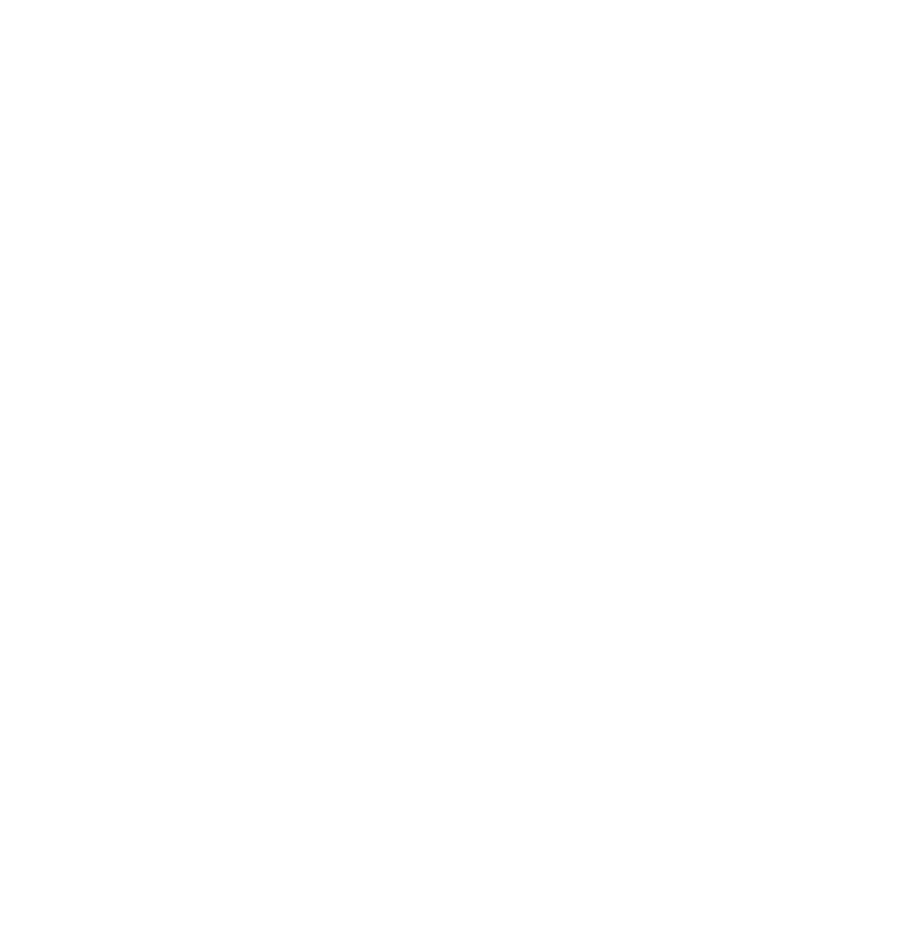
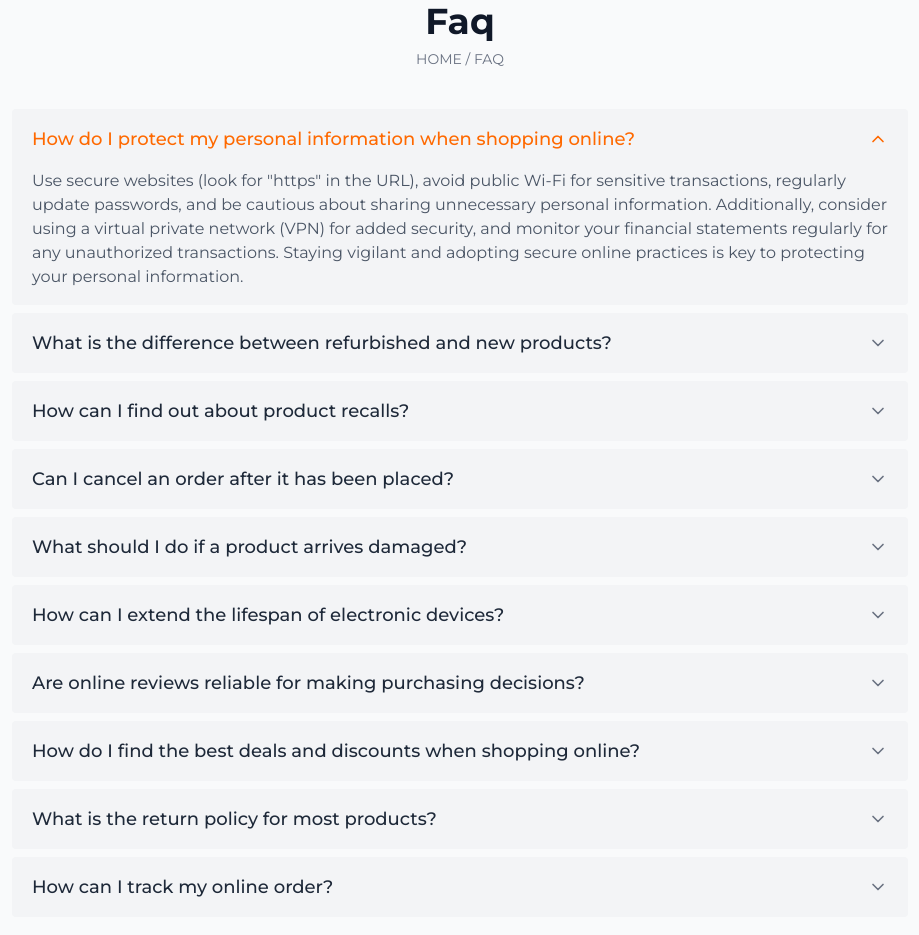
Before and after one commit to Amit123Singh/MAIPL-ecommerce, a React (Vite) app in the folder maipl-ecommerce/: page / in a window 1280 px wide. Shown: the part 2060-2995 px from the top of the page, without its empty margins (180-1099 px from the left). Before the commit the page ends 1981 px from the top, so only its background shows below. Built offline with nearby package versions, Linux system fonts and the light colour scheme.

Commit message:
added faq section

```diff
--- a/maipl-ecommerce/src/App.jsx
+++ b/maipl-ecommerce/src/App.jsx
@@ -2,7 +2,7 @@ import React from 'react';
 import Icon1 from './assets/svgs/ab.svg?react';
 import Icon2 from './assets/svgs/ac.svg?react';
 import Icon3 from './assets/svgs/ad.svg?react';
-
+import Faq from './components/Faq';
 
 
 // Header Component for Breadcrumbs
@@ -221,6 +221,8 @@ const App = () => {
             <TeamSection />
             {/* <FeaturesSection /> */}
         </main>
+
+        <Faq />
     </div>
   );
 };
--- /dev/null
+++ b/maipl-ecommerce/src/components/Faq.jsx
@@ -0,0 +1,130 @@
+import React, { useState } from 'react';
+
+// Data for the FAQ section
+const faqData = [
+  {
+    question: 'How do I protect my personal information when shopping online?',
+    answer: 'Use secure websites (look for "https" in the URL), avoid public Wi-Fi for sensitive transactions, regularly update passwords, and be cautious about sharing unnecessary personal information. Additionally, consider using a virtual private network (VPN) for added security, and monitor your financial statements regularly for any unauthorized transactions. Staying vigilant and adopting secure online practices is key to protecting your personal information.',
+  },
+  {
+    question: 'What is the difference between refurbished and new products?',
+    answer: 'New products are brand new, unused, and come with a full manufacturer\'s warranty. Refurbished products have been returned, inspected, repaired if necessary, and tested to function like new. They may have minor cosmetic blemishes and typically come with a limited warranty. They are a great way to get a product at a lower price.',
+  },
+  {
+    question: 'How can I find out about product recalls?',
+    answer: 'You can check for product recalls on government websites like the Consumer Product Safety Commission (CPSC) in the US. You can also sign up for email alerts from these agencies or check the manufacturer\'s website for any recall information related to your products.',
+  },
+  {
+    question: 'Can I cancel an order after it has been placed?',
+    answer: 'Whether you can cancel an order depends on the retailer\'s policy and how quickly you act. Many retailers have a small window of time after the order is placed during which you can cancel it. Once the order has been processed or shipped, you typically cannot cancel it and will have to go through the return process.',
+  },
+  {
+    question: 'What should I do if a product arrives damaged?',
+    answer: 'If a product arrives damaged, contact the seller immediately. Take photos of the damaged product and packaging as evidence. Most sellers have a policy for handling damaged goods and will offer a replacement, refund, or repair.',
+  },
+  {
+    question: 'How can I extend the lifespan of electronic devices?',
+    answer: 'To extend the lifespan of your electronic devices, keep them clean, avoid extreme temperatures, use surge protectors, keep software updated, and handle them with care. For battery-powered devices, follow the manufacturer\'s recommendations for battery care.',
+  },
+  {
+    question: 'Are online reviews reliable for making purchasing decisions?',
+    answer: 'Online reviews can be helpful, but it\'s important to be critical. Look for trends across multiple reviews rather than focusing on a single one. Be wary of overly positive or negative reviews, and check reviews from multiple sources if possible. Verified purchase reviews are often more reliable.',
+  },
+  {
+    question: 'How do I find the best deals and discounts when shopping online?',
+    answer: 'To find the best deals, you can use price comparison websites, browser extensions that automatically apply coupons, sign up for newsletters from your favorite retailers, and shop during major sales events like Black Friday. Following brands on social media can also alert you to special promotions.',
+  },
+  {
+    question: 'What is the return policy for most products?',
+    answer: 'Return policies vary widely by retailer and product type. Always check the return policy before making a purchase. Key things to look for are the timeframe for returns, whether you get a full refund or store credit, who pays for return shipping, and if there are any restocking fees.',
+  },
+  {
+    question: 'How can I track my online order?',
+    answer: 'After you place an order, you will typically receive a confirmation email with a tracking number. You can use this number on the carrier\'s website (like UPS, FedEx, or USPS) to see the status and location of your shipment. Many retailers also provide tracking information in your account section on their website.',
+  },
+];
+
+// ChevronDown Icon Component
+const ChevronDown = ({ className }) => (
+  <svg xmlns="http://www.w3.org/2000/svg" width="24" height="24" viewBox="0 0 24 24" fill="none" stroke="currentColor" strokeWidth="2" strokeLinecap="round" strokeLinejoin="round" className={className}>
+    <path d="m6 9 6 6 6-6" />
+  </svg>
+);
+
+// ChevronUp Icon Component
+const ChevronUp = ({ className }) => (
+  <svg xmlns="http://www.w3.org/2000/svg" width="24" height="24" viewBox="0 0 24 24" fill="none" stroke="currentColor" strokeWidth="2" strokeLinecap="round" strokeLinejoin="round" className={className}>
+    <path d="m18 15-6-6-6 6" />
+  </svg>
+);
+
+// Individual FAQ Item Component
+const FaqItem = ({ item, isOpen, onClick }) => {
+  return (
+    // Applied card styling here: background, rounding, shadow
+    <div className="bg-gray-100 rounded-sm overflow-hidden">
+      <button
+        className="flex justify-between items-center w-full text-left py-4 px-5 focus:outline-none"
+        onClick={onClick}
+      >
+        <h3 className={`text-base md:text-lg font-medium ${isOpen ? 'text-orange-500' : 'text-gray-800'}`}>
+          {item.question}
+        </h3>
+        {isOpen ? <ChevronUp className="h-5 w-5 text-orange-500" /> : <ChevronDown className="h-5 w-5 text-gray-500" />}
+      </button>
+      <div
+        className={`transition-all duration-300 ease-in-out overflow-hidden ${
+          isOpen ? 'max-h-96' : 'max-h-0'
+        }`}
+      >
+        <div className="px-5 pb-4 text-gray-600">
+          <p>{item.answer}</p>
+        </div>
+      </div>
+    </div>
+  );
+};
+
+// Main FAQ Component
+const Faq = () => {
+  const [openIndex, setOpenIndex] = useState(0); // First item is open by default
+
+  const handleItemClick = (index) => {
+    setOpenIndex(openIndex === index ? null : index);
+  };
+
+  return (
+    <section className="bg-gray-50 py-12 md:py-20">
+      <div className="container mx-auto px-4 sm:px-6 lg:px-8">
+        <div className="text-center mb-10">
+          <h1 className="text-3xl sm:text-4xl font-bold text-gray-900">Faq</h1>
+          <p className="text-sm text-gray-500 mt-2">
+            <a href="#" className="hover:text-orange-500">HOME</a> / FAQ
+          </p>
+        </div>
+        {/* Changed the container to a flex column and added a gap */}
+        <div className="max-w-4xl mx-auto flex flex-col gap-2">
+          {faqData.map((item, index) => (
+            <FaqItem
+              key={index}
+              item={item}
+              isOpen={openIndex === index}
+              onClick={() => handleItemClick(index)}
+            />
+          ))}
+        </div>
+      </div>
+    </section>
+  );
+};
+
+// App component to render the Faq section for preview
+function App() {
+  return (
+    <div className="font-sans">
+      <Faq />
+    </div>
+  );
+}
+
+export default App;
```
